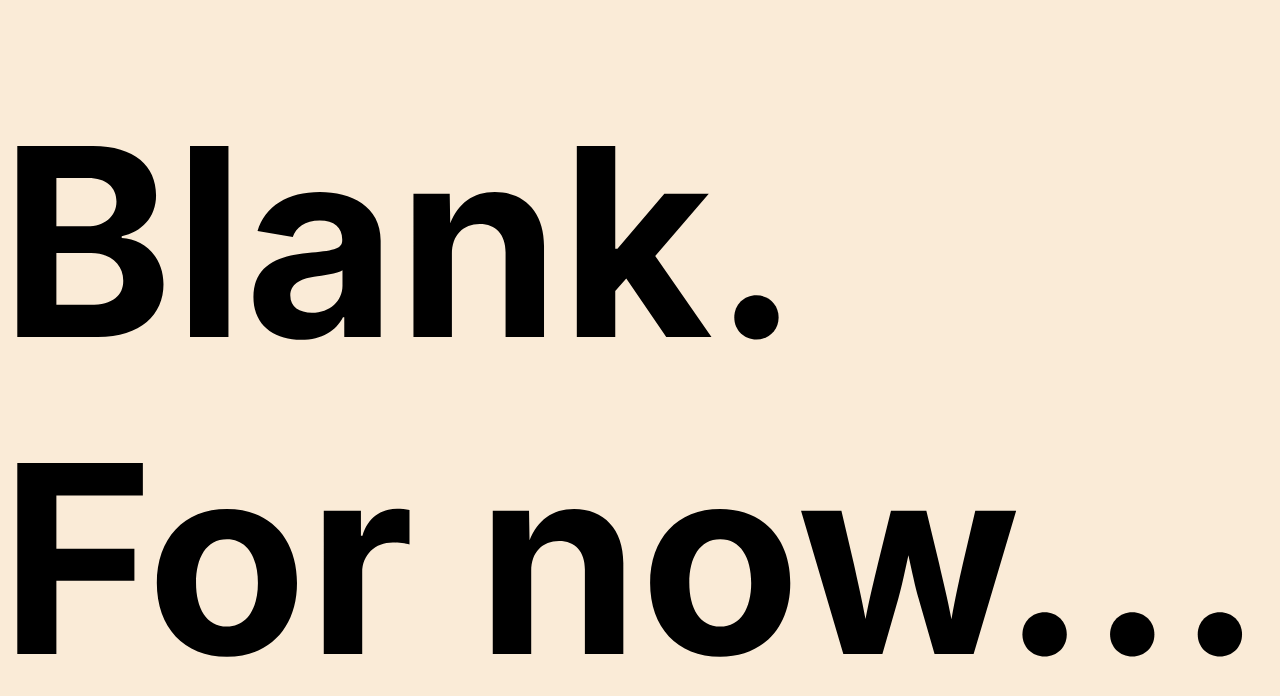
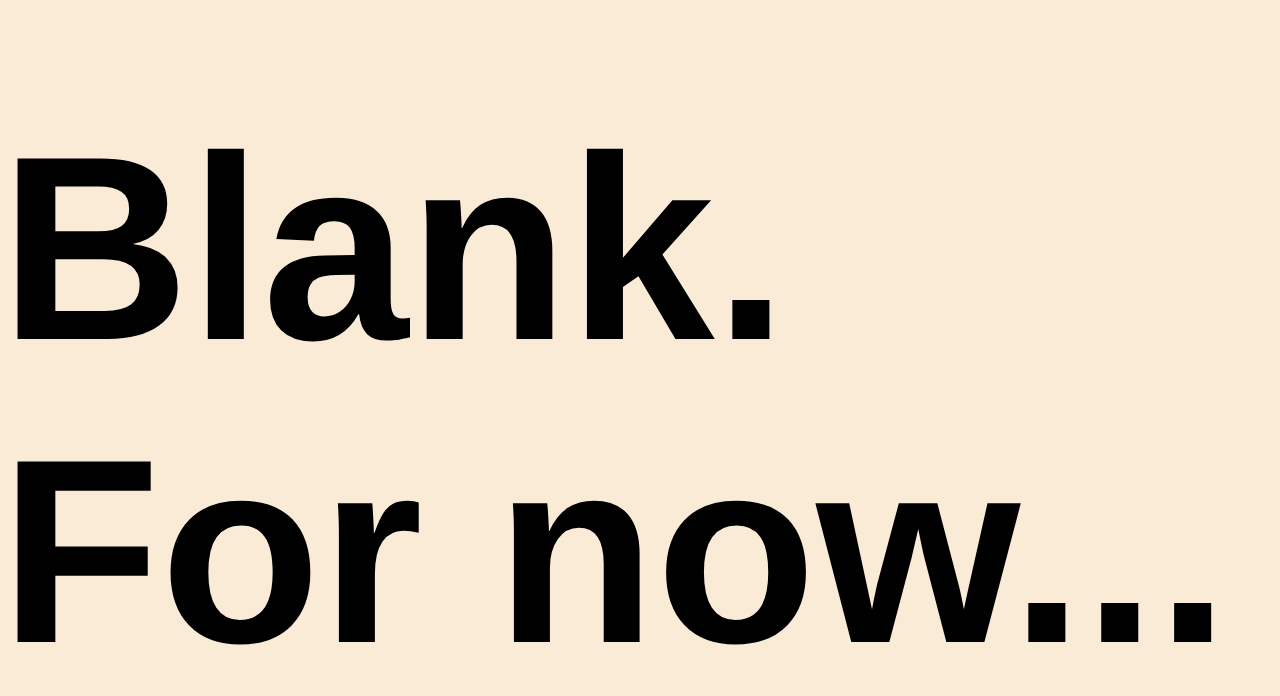
Before and after one commit to prkhrsrvstv1/prkhrsrvstv1.github.io, a plain HTML site: page index.html in a window 1280 px wide. Drawn offline with Linux system fonts and the light colour scheme.

Commit message:
Update index.html

```diff
--- a/index.html
+++ b/index.html
@@ -14,7 +14,7 @@
       background-color: antiquewhite;
       height: 100vh;
       width: 100vw;
-      font-family: -apple-system, BlinkMacSystemFont, 'Segoe UI', Roboto, Oxygen, Ubuntu, Cantarell, 'Open Sans', 'Helvetica Neue', sans-serif;
+      font-family: 'Helvetica', -apple-system, BlinkMacSystemFont, 'Segoe UI', Roboto, Oxygen, Ubuntu, Cantarell, 'Open Sans', 'Helvetica Neue', sans-serif;
       font-size: 20.5vw;
       font-weight: bolder;
       display: flex;
```
